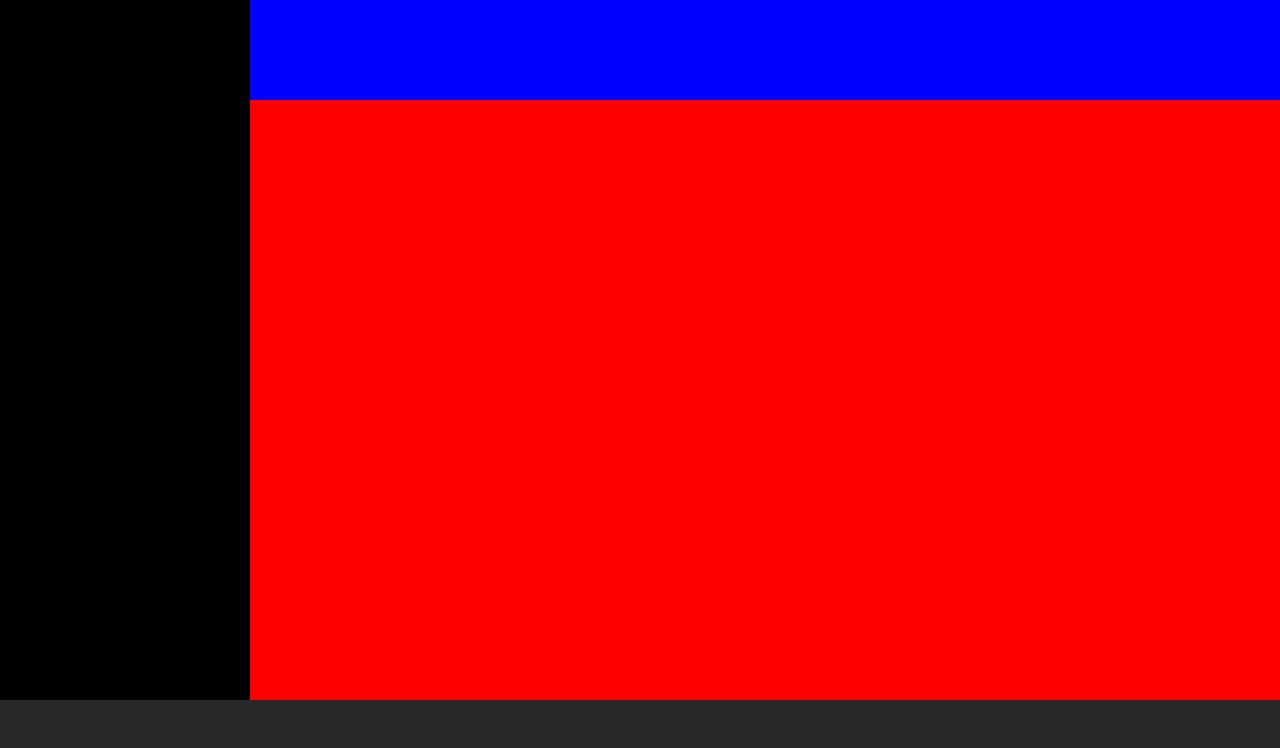
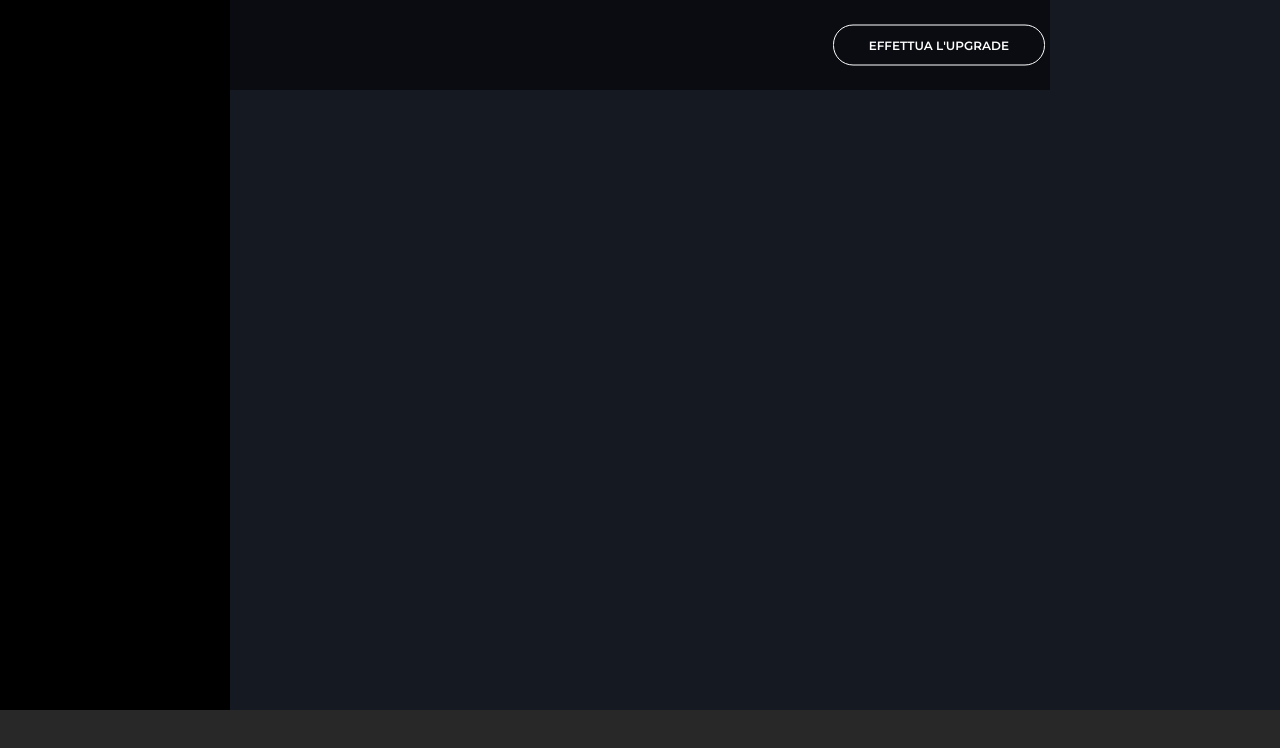
Before and after one commit to Bistaaa/html-css-spotifyweb, a plain HTML site: page index.html in a window 1280 px wide. Drawn offline with Linux system fonts and the light colour scheme.

Commit message:
overlay upgrade (quasi)

```diff
--- a/css/style.css
+++ b/css/style.css
@@ -2,15 +2,19 @@
     margin: 0;
     padding: 0;
     box-sizing: border-box;
+    font-family: 'Montserrat', sans-serif;
 }
 
-
+.white{
+    color: white;
+}
 /*************************************************
  UPPER
 *************************************************/
 
+/* Regole generali */
 #upper{
-    height: calc(100vh - 100px);
+    height: calc(100vh - 90px);
     background-color: aqua;
     display: flex;
 }
@@ -18,27 +22,39 @@
 #side{
     height: 100%;
     background-color: black;
-    width: 250px;
+    width: 230px;
 }
 
 main{
-    width: calc(100% - 250px);
-    background-color: red;
+    width: calc(100% - 230px);
+    background-color: rgba(20,25,34,255);
 }
 
 #upgrade-overlay{
-    background-color: blue;
+    background-color: rgba(0, 0, 0, 0.5);
     position: fixed;
+    position: relative;
     top: 0;
     right: 0;
-    height: 100px;
-    width: calc(100% - 250px);
+    height: 90px;
+    width: calc(100% - 230px);
 }
 
 
 
+/* Upgrade Overlay */
 
-
+.upgrade-button{
+    position: absolute;
+    right: 5px;
+    top: 50%;
+    transform: translateY(-50%);
+    padding: 12px 35px;
+    border: 1px solid white;
+    border-radius: 20px;
+    font-weight: 600;
+    font-size: 12px;
+}
 
 
 
@@ -56,7 +72,7 @@ main{
 
 footer{
     background-color: rgba(40,40,40,255);
-    height: 100px;
+    height: 90px;
     width: 100%;
     position: fixed;
     bottom: 0;
--- a/index.html
+++ b/index.html
@@ -4,6 +4,9 @@
         <meta charset="UTF-8">
         <meta http-equiv="X-UA-Compatible" content="IE=edge">
         <meta name="viewport" content="width=device-width, initial-scale=1.0">
+        <link rel="preconnect" href="https://fonts.googleapis.com">
+        <link rel="preconnect" href="https://fonts.gstatic.com" crossorigin>
+        <link href="https://fonts.googleapis.com/css2?family=Montserrat:ital,wght@0,100;0,200;0,300;0,400;0,500;0,600;0,700;0,800;0,900;1,100;1,200;1,300;1,400;1,500;1,600;1,700;1,800;1,900&display=swap" rel="stylesheet">
         <link rel="stylesheet" href="css/style.css">
         <title>Spotify</title>
     </head>
@@ -16,7 +19,7 @@
 
             <main>
                 <div id="upgrade-overlay">
-
+                    <span class="upgrade-button white">EFFETTUA L'UPGRADE</span>
                 </div>
                 <div class="screen-container">
 
```
